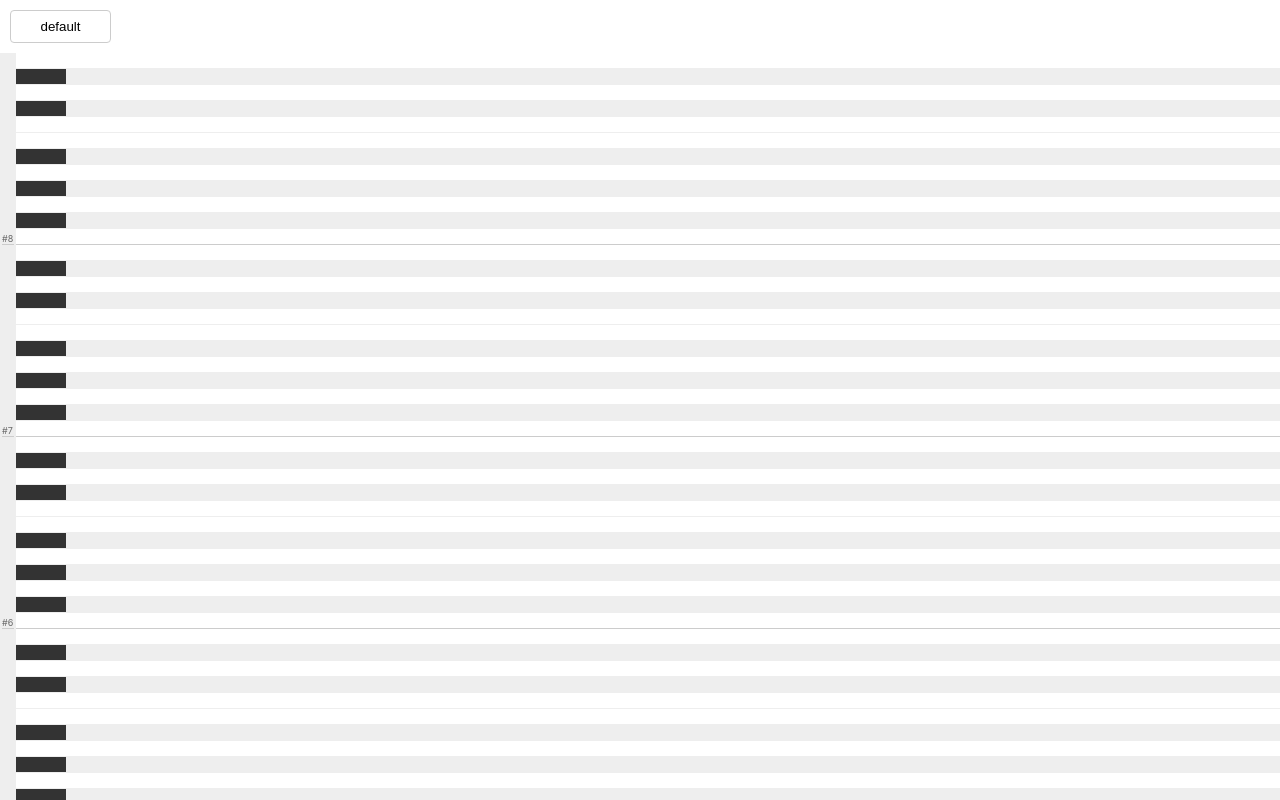
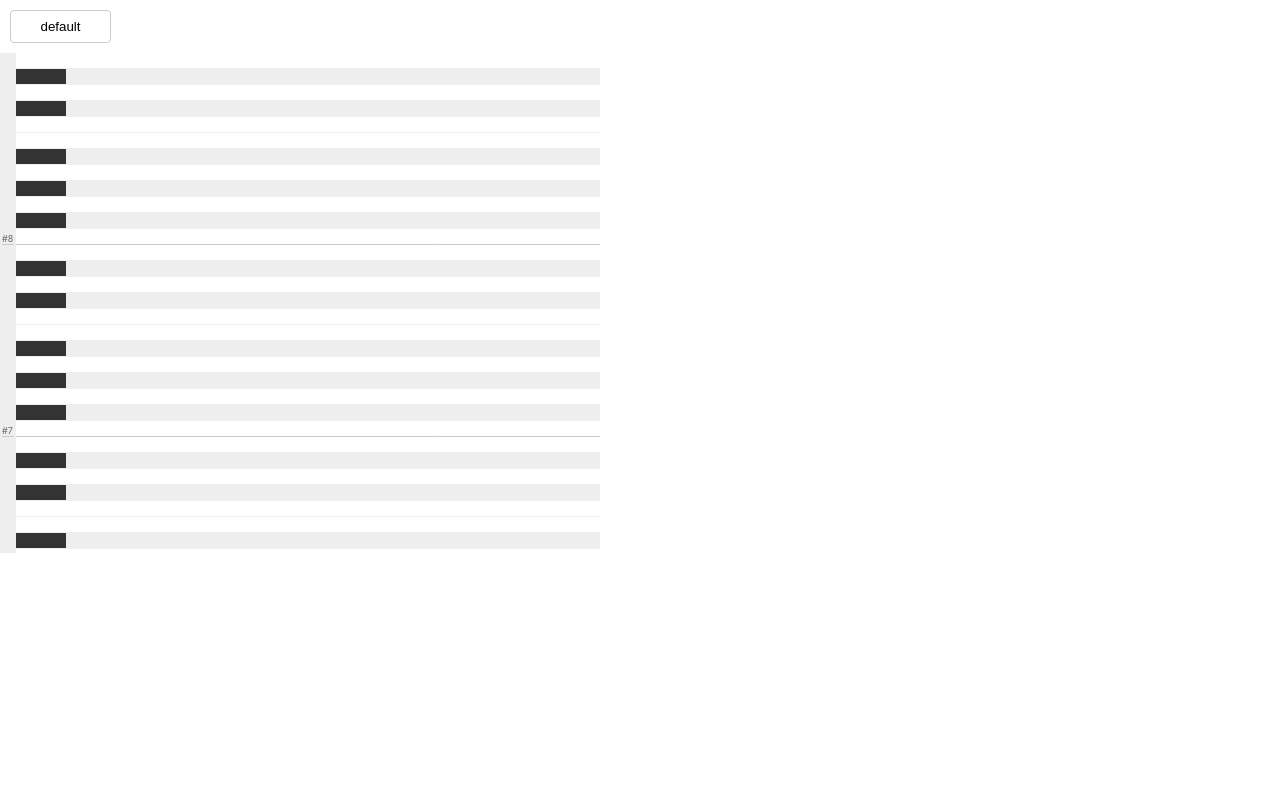
Before and after one commit to thibautRe/zyyk, a React (Create React App) app: page / in a window 1280 px wide. Shown: the top 800 px of the page. Built offline with nearby package versions, Linux system fonts and the light colour scheme.

Commit message:
:recycle: Refactor: roll is now canvas based

```diff
--- a/src/components/piano/index.tsx
+++ b/src/components/piano/index.tsx
@@ -4,6 +4,7 @@ import { css } from 'emotion'
 import OctavesSeparator from './octaves-separator'
 import NotesSeparator from './notes-separator'
 import Roll from './roll'
+import PianoWrapper from './wrapper'
 
 const defaultPattern = [1, 0, 1, 0, 1, 1, 0, 1, 0, 1, 0, 1]
 
@@ -15,21 +16,11 @@ const PianoRoll = () => {
   const verticalProps = { noteHeight, octavePattern, octaves }
 
   return (
-    <div
-      className={css`
-        display: flex;
-      `}
-    >
-      <div>
-        <OctavesSeparator {...verticalProps} />
-      </div>
-      <div>
-        <NotesSeparator {...verticalProps} />
-      </div>
-      <div style={{ flex: 1 }}>
-        <Roll {...verticalProps} />
-      </div>
-    </div>
+    <PianoWrapper>
+      <OctavesSeparator {...verticalProps} />
+      <NotesSeparator {...verticalProps} />
+      <Roll {...verticalProps} />
+    </PianoWrapper>
   )
 }
 
--- a/src/components/piano/notes-separator.tsx
+++ b/src/components/piano/notes-separator.tsx
@@ -11,7 +11,7 @@ interface propTypes {
 const NotesSeparator = (p: propTypes) => {
   const theme = useTheme()
   return (
-    <>
+    <div>
       {new Array(p.octaves).fill(null).map((_, octaveIndex) => (
         <React.Fragment key={octaveIndex}>
           {p.octavePattern.map((patternType, noteIndex) => (
@@ -32,7 +32,7 @@ const NotesSeparator = (p: propTypes) => {
           ))}
         </React.Fragment>
       ))}
-    </>
+    </div>
   )
 }
 
--- a/src/components/piano/roll.tsx
+++ b/src/components/piano/roll.tsx
@@ -1,6 +1,19 @@
-import React from 'react'
+import React, { useRef, useEffect } from 'react'
 import { css } from 'emotion'
 import { useTheme } from '../../utils/theme'
+
+const pixelRatio = Math.round(window.devicePixelRatio) || 1
+
+// Make sure the canvas has a HTML width and height that corresponds to its real size
+// This is in order to avoid blurry and scale issues
+const useResizeCanvas = (canvasRef: React.RefObject<HTMLCanvasElement>) => {
+  useEffect(() => {
+    if (!canvasRef.current) return
+    const { width, height } = canvasRef.current.getBoundingClientRect()
+    canvasRef.current.height = height * pixelRatio
+    canvasRef.current.width = width * pixelRatio
+  }, [])
+}
 
 interface propTypes {
   noteHeight: number
@@ -10,28 +23,58 @@ interface propTypes {
 
 const Roll = (p: propTypes) => {
   const theme = useTheme()
+  const canvasRef = useRef((null as any) as HTMLCanvasElement)
+
+  useResizeCanvas(canvasRef)
+
+  useEffect(
+    () => {
+      if (!canvasRef.current) return
+      const ctx = canvasRef.current.getContext('2d')
+      if (!ctx) return
+      const { width, height } = canvasRef.current.getBoundingClientRect()
+
+      // Double loop : octaves/notes
+      new Array(p.octaves).fill(0).forEach((_, octave) => {
+        p.octavePattern.forEach((noteType, note) => {
+          // Note band
+          ctx.fillStyle = Boolean(noteType)
+            ? theme['pianoroll.roll.notemain']
+            : theme['pianoroll.roll.notesecondary']
+          ctx.fillRect(
+            0,
+            (octave * p.octavePattern.length + note) *
+              p.noteHeight *
+              pixelRatio,
+            width * pixelRatio,
+            p.noteHeight * pixelRatio,
+          )
+
+          // Note border
+          const lineVerticalPos =
+            (octave * p.octavePattern.length + note + 1) * p.noteHeight
+
+          ctx.strokeStyle =
+            note === p.octavePattern.length - 1
+              ? theme['pianoroll.roll.octaveborder']
+              : theme['pianoroll.roll.noteborder']
+          ctx.beginPath()
+          ctx.moveTo(0, pixelRatio * lineVerticalPos - 0.5)
+          ctx.lineTo(width * pixelRatio, pixelRatio * lineVerticalPos - 0.5)
+          ctx.stroke()
+        })
+      })
+    },
+    [p.noteHeight, p.octavePattern, p.octaves, theme],
+  )
   return (
-    <>
-      {new Array(p.octaves).fill(null).map((_, octaveIndex) => (
-        <React.Fragment key={octaveIndex}>
-          {p.octavePattern.map((patternType, noteIndex) => (
-            <div
-              key={noteIndex}
-              className={css`
-                border-bottom: 1px solid
-                  ${noteIndex === p.octavePattern.length - 1
-                    ? theme['pianoroll.roll.octaveborder']
-                    : theme['pianoroll.roll.noteborder']};
-                background-color: ${Boolean(patternType)
-                  ? theme['pianoroll.roll.notemain']
-                  : theme['pianoroll.roll.notesecondary']};
-                height: ${p.noteHeight}px;
-              `}
-            />
-          ))}
-        </React.Fragment>
-      ))}
-    </>
+    <canvas
+      ref={canvasRef}
+      className={css`
+        align-self: stretch;
+        flex: 1;
+      `}
+    />
   )
 }
 
--- /dev/null
+++ b/src/components/piano/wrapper.tsx
@@ -0,0 +1,27 @@
+import React, { ReactNode } from 'react'
+import { css } from 'emotion'
+
+interface propTypes {
+  children: ReactNode
+}
+
+const PianoWrapper = (p: propTypes) => (
+  <div
+    className={css`
+      overflow: scroll;
+      height: 500px;
+      width: 600px;
+    `}
+  >
+    <div
+      className={css`
+        display: flex;
+        width: 3000px;
+      `}
+    >
+      {p.children}
+    </div>
+  </div>
+)
+
+export default PianoWrapper
```
